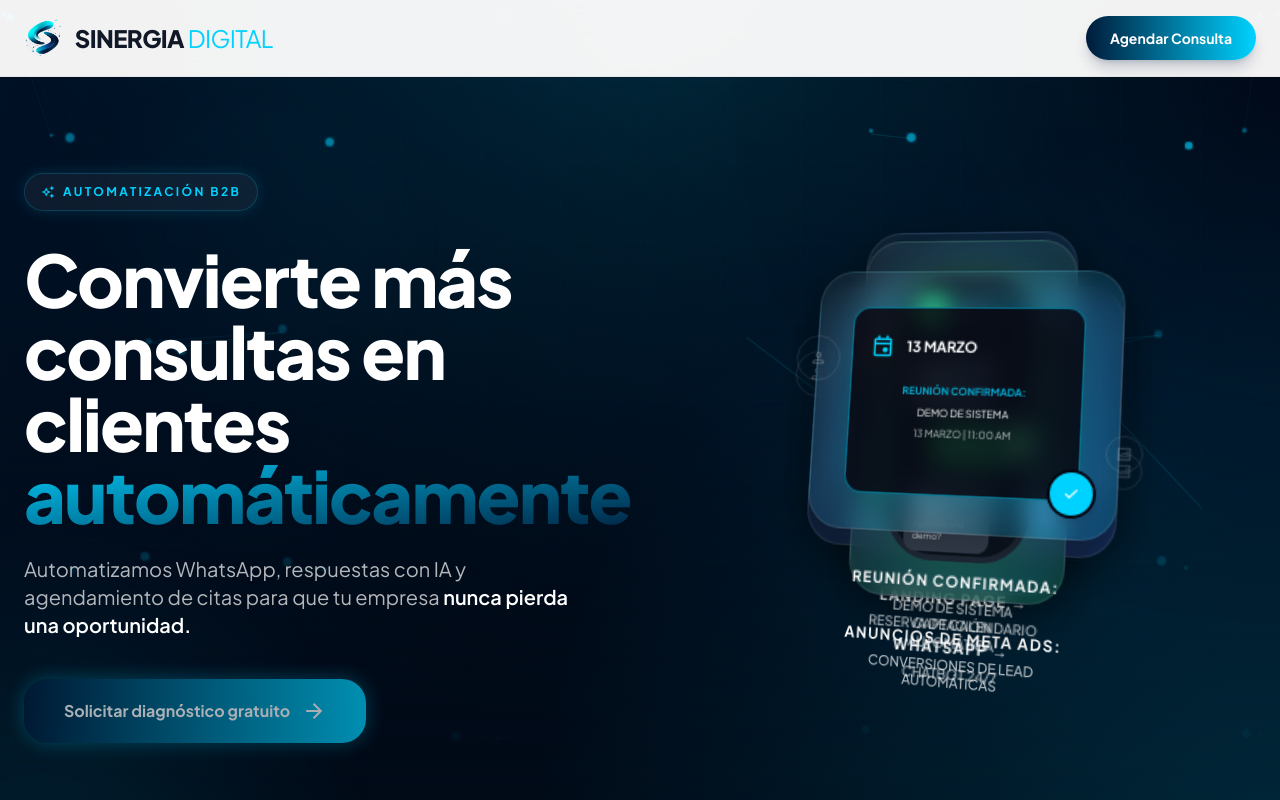
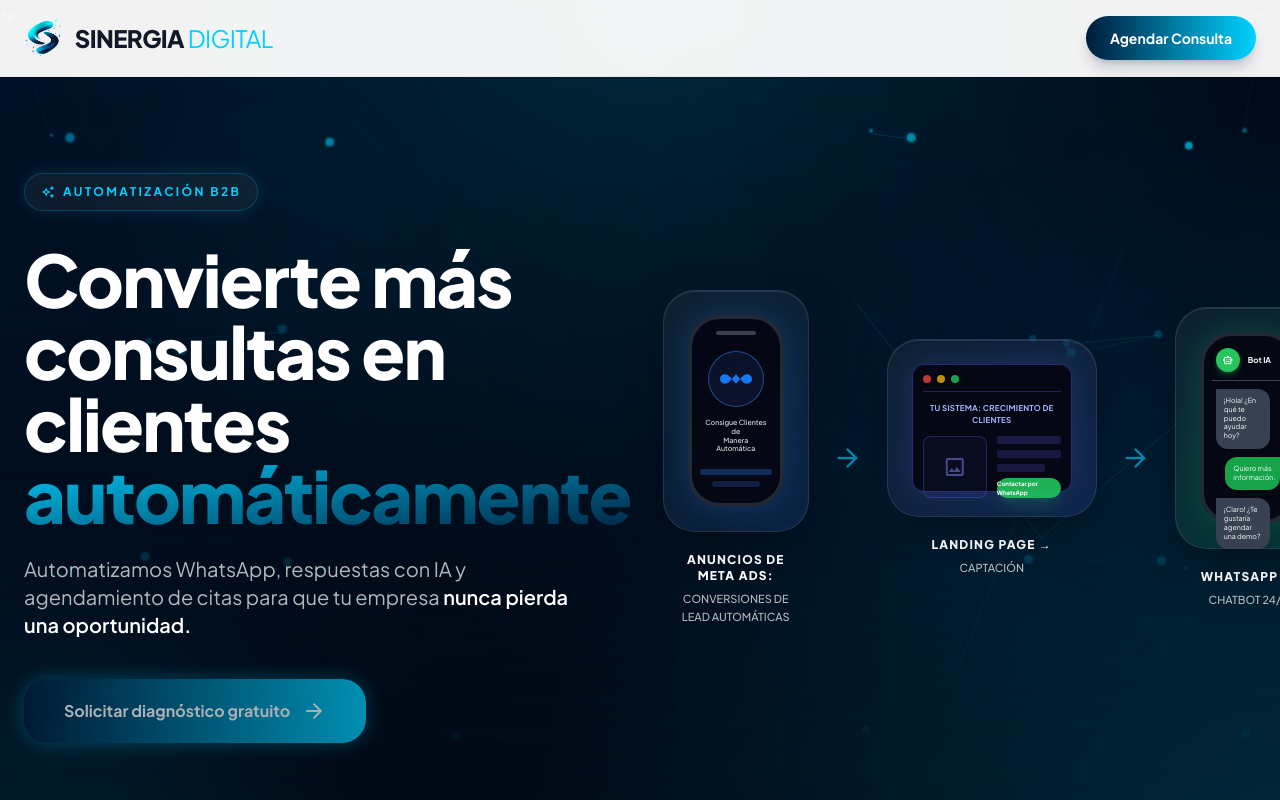
Before and after one commit to monetizarcuentas-max/Landing-AI-studio, a React (Vite) app: page / in a window 1280 px wide. Shown: the top 800 px of the page. Built offline with nearby package versions, Linux system fonts and the light colour scheme.

Commit message:
feat: Improve hero section layout and animation
Refactor Hero component layout to better accommodate the WorkflowAnimation.
Enhance WorkflowAnimation component with improved styling and visual clarity for the Meta Ads step.

```diff
--- a/components/Hero.tsx
+++ b/components/Hero.tsx
@@ -40,11 +40,8 @@ const Hero: React.FC = () => {
         </div>
 
         {/* Hero Visual Element - Animated Workflow */}
-        <div className="hidden lg:block flex-1 relative w-full h-[500px] perspective-1000">
-          <div
-            className="relative w-full h-full flex items-center justify-center transition-transform duration-700 hover:rotate-y-[-5deg] hover:rotate-x-[2deg]"
-            style={{ transform: 'rotateY(-12deg) rotateX(5deg) rotateZ(2deg)' }}
-          >
+        <div className="w-full lg:flex-1 relative mt-16 lg:mt-0">
+          <div className="relative w-full flex items-center justify-center">
             <WorkflowAnimation />
           </div>
         </div>
--- a/components/WorkflowAnimation.tsx
+++ b/components/WorkflowAnimation.tsx
@@ -6,198 +6,202 @@ const steps = [
     id: 'meta',
     title: 'ANUNCIOS DE META ADS:',
     subtitle: 'CONVERSIONES DE LEAD AUTOMÁTICAS',
-    finalX: -240,
     icon: (
-      <div className="relative w-24 h-48 bg-dark/80 rounded-[2rem] border-4 border-gray-800 flex flex-col items-center p-2 shadow-[0_0_30px_rgba(59,130,246,0.3)]">
-        <div className="w-10 h-1 bg-gray-800 rounded-full mb-4 mt-1"></div>
-        <div className="w-16 h-16 rounded-full border-2 border-blue-500 flex items-center justify-center mb-4 relative">
+      <div className="relative w-24 h-48 bg-dark/90 rounded-[2rem] border-4 border-gray-800 flex flex-col items-center p-2 shadow-[0_0_30px_rgba(59,130,246,0.2)]">
+        <div className="w-10 h-1 bg-gray-700 rounded-full mb-4 mt-1"></div>
+        <div className="w-14 h-14 rounded-full border border-blue-500/50 flex items-center justify-center mb-3 relative bg-blue-500/10">
           <svg viewBox="0 0 24 24" fill="#1877F2" className="w-8 h-8">
             <path d="M20.5 8.5c-1.4 0-2.7.6-3.7 1.7L12 15.5l-4.8-5.3C6.2 9.1 4.9 8.5 3.5 8.5 1.6 8.5 0 10.1 0 12s1.6 3.5 3.5 3.5c1.4 0 2.7-.6 3.7-1.7L12 8.5l4.8 5.3c1 1.1 2.3 1.7 3.7 1.7 1.9 0 3.5-1.6 3.5-3.5s-1.6-3.5-3.5-3.5z"/>
           </svg>
         </div>
-        <div className="w-full h-2 bg-blue-500/20 rounded mb-2"></div>
-        <div className="w-3/4 h-2 bg-blue-500/20 rounded"></div>
+        <div className="text-[7px] text-center text-white/90 font-medium leading-tight px-1">
+          Consigue Clientes de<br/>Manera Automática
+        </div>
+        <div className="mt-auto w-full flex flex-col gap-1.5 mb-2">
+          <div className="w-full h-1.5 bg-blue-500/30 rounded-full"></div>
+          <div className="w-2/3 h-1.5 bg-blue-500/20 rounded-full mx-auto"></div>
+        </div>
       </div>
     ),
-    color: 'rgba(59,130,246,0.2)'
+    color: 'rgba(59,130,246,0.15)'
   },
   {
     id: 'landing',
     title: 'LANDING PAGE →',
     subtitle: 'CAPTACIÓN',
-    finalX: -80,
     icon: (
-      <div className="relative w-40 h-32 bg-dark/80 rounded-xl border border-indigo-500/50 flex flex-col p-2 shadow-[0_0_30px_rgba(99,102,241,0.3)]">
-        <div className="flex gap-1 mb-2 border-b border-indigo-500/30 pb-2">
-          <div className="w-2 h-2 rounded-full bg-red-500"></div>
-          <div className="w-2 h-2 rounded-full bg-yellow-500"></div>
-          <div className="w-2 h-2 rounded-full bg-green-500"></div>
+      <div className="relative w-40 h-32 bg-dark/90 rounded-xl border border-indigo-500/40 flex flex-col p-2.5 shadow-[0_0_30px_rgba(99,102,241,0.2)]">
+        <div className="flex gap-1.5 mb-2.5 border-b border-indigo-500/30 pb-2">
+          <div className="w-2 h-2 rounded-full bg-red-500/80"></div>
+          <div className="w-2 h-2 rounded-full bg-yellow-500/80"></div>
+          <div className="w-2 h-2 rounded-full bg-green-500/80"></div>
         </div>
-        <div className="text-[8px] text-center text-indigo-300 font-bold mb-2">TU SISTEMA: CRECIMIENTO DE CLIENTES</div>
-        <div className="flex gap-2 h-full">
-          <div className="w-1/2 h-full border border-indigo-500/30 rounded flex items-center justify-center">
-            <span className="material-symbols-outlined text-indigo-500/50 text-2xl">image</span>
+        <div className="text-[8px] text-center text-indigo-300 font-bold mb-2.5 tracking-wide">TU SISTEMA: CRECIMIENTO DE CLIENTES</div>
+        <div className="flex gap-2.5 h-full">
+          <div className="w-1/2 h-full border border-indigo-500/30 rounded-lg flex items-center justify-center bg-indigo-500/5">
+            <span className="material-symbols-outlined text-indigo-400/50 text-2xl">image</span>
           </div>
-          <div className="w-1/2 flex flex-col gap-1">
-            <div className="w-full h-3 bg-indigo-500/20 rounded"></div>
-            <div className="w-full h-3 bg-indigo-500/20 rounded"></div>
-            <div className="w-full h-3 bg-indigo-500/20 rounded"></div>
-            <div className="w-full h-4 bg-indigo-500 rounded mt-auto flex items-center justify-center">
-              <span className="text-[5px] text-white font-bold">Contactar por WhatsApp</span>
+          <div className="w-1/2 flex flex-col gap-1.5">
+            <div className="w-full h-2 bg-indigo-500/20 rounded-sm"></div>
+            <div className="w-full h-2 bg-indigo-500/20 rounded-sm"></div>
+            <div className="w-3/4 h-2 bg-indigo-500/20 rounded-sm"></div>
+            <div className="w-full h-5 bg-green-500/90 rounded mt-auto flex items-center justify-center shadow-lg shadow-green-500/20">
+              <span className="text-[6px] text-white font-bold">Contactar por WhatsApp</span>
             </div>
           </div>
         </div>
       </div>
     ),
-    color: 'rgba(99,102,241,0.2)'
+    color: 'rgba(99,102,241,0.15)'
   },
   {
     id: 'whatsapp',
     title: 'WHATSAPP →',
     subtitle: 'CHATBOT 24/7',
-    finalX: 80,
     icon: (
-      <div className="relative w-24 h-48 bg-dark/80 rounded-[2rem] border-4 border-gray-800 flex flex-col p-2 shadow-[0_0_30px_rgba(34,197,94,0.3)]">
-        <div className="flex items-center gap-2 border-b border-gray-700 pb-2 mb-2">
-          <div className="w-6 h-6 rounded-full bg-green-500 flex items-center justify-center">
-            <span className="material-symbols-outlined text-white text-[10px]">smart_toy</span>
+      <div className="relative w-24 h-48 bg-dark/90 rounded-[2rem] border-4 border-gray-800 flex flex-col p-2 shadow-[0_0_30px_rgba(34,197,94,0.2)]">
+        <div className="flex items-center gap-2 border-b border-gray-700 pb-2 mb-2 mt-1 px-1">
+          <div className="w-6 h-6 rounded-full bg-green-500 flex items-center justify-center shadow-md shadow-green-500/30">
+            <span className="material-symbols-outlined text-white text-[12px]">smart_toy</span>
           </div>
-          <div className="text-[6px] text-white font-bold">Bot IA</div>
+          <div className="text-[8px] text-white font-bold">Bot IA</div>
         </div>
-        <div className="flex flex-col gap-2">
-          <div className="self-start bg-gray-700 text-white text-[6px] p-1.5 rounded-r-lg rounded-bl-lg max-w-[80%]">
+        <div className="flex flex-col gap-2 px-1">
+          <div className="self-start bg-gray-700 text-white text-[7px] p-2 rounded-r-xl rounded-bl-xl max-w-[85%] leading-tight shadow-sm">
             ¡Hola! ¿En qué te puedo ayudar hoy?
           </div>
-          <div className="self-end bg-green-600 text-white text-[6px] p-1.5 rounded-l-lg rounded-br-lg max-w-[80%]">
+          <div className="self-end bg-green-600 text-white text-[7px] p-2 rounded-l-xl rounded-br-xl max-w-[85%] leading-tight shadow-sm">
             Quiero más información.
           </div>
-          <div className="self-start bg-gray-700 text-white text-[6px] p-1.5 rounded-r-lg rounded-bl-lg max-w-[80%]">
+          <div className="self-start bg-gray-700 text-white text-[7px] p-2 rounded-r-xl rounded-bl-xl max-w-[85%] leading-tight shadow-sm">
             ¡Claro! ¿Te gustaría agendar una demo?
           </div>
         </div>
-        <div className="absolute -right-3 top-1/2 w-8 h-8 rounded-full bg-green-500 flex items-center justify-center border-2 border-dark shadow-lg">
-          <svg viewBox="0 0 24 24" fill="white" className="w-5 h-5">
-            <path d="M17.472 14.382c-.297-.149-1.758-.867-2.03-.967-.273-.099-.471-.148-.67.15-.197.297-.767.966-.94 1.164-.173.199-.347.223-.644.075-.297-.15-1.255-.463-2.39-1.475-.888-.788-1.487-1.761-1.663-2.06-.173-.297-.018-.458.13-.606.134-.133.298-.347.446-.52.149-.174.198-.298.298-.497.099-.198.05-.371-.025-.52-.075-.149-.669-1.612-.916-2.207-.242-.579-.487-.5-.669-.51a12.8 12.8 0 0 0-.57-.01c-.198 0-.52.074-.792.372-.272.297-1.04 1.016-1.04 2.479 0 1.462 1.065 2.875 1.213 3.074.149.198 2.096 3.2 5.077 4.487.709.306 1.262.489 1.694.625.712.227 1.36.195 1.871.118.571-.085 1.758-.719 2.006-1.413.248-.694.248-1.289.173-1.413-.074-.124-.272-.198-.57-.347m-5.421 7.403h-.004a9.87 9.87 0 0 1-5.031-1.378l-.361-.214-3.741.982.998-3.648-.235-.374a9.86 9.86 0 0 1-1.51-5.26c.001-5.45 4.436-9.884 9.888-9.884 2.64 0 5.122 1.03 6.988 2.898a9.825 9.825 0 0 1 2.893 6.994c-.003 5.45-4.437 9.884-9.885 9.884m8.413-18.297A11.815 11.815 0 0 0 12.05 0C5.495 0 .16 5.335.157 11.892c0 2.096.547 4.142 1.588 5.945L.057 24l6.305-1.654a11.882 11.882 0 0 0 5.683 1.448h.005c6.554 0 11.89-5.335 11.893-11.893a11.821 11.821 0 0 0-3.48-8.413Z"/>
-          </svg>
-        </div>
       </div>
     ),
-    color: 'rgba(34,197,94,0.2)'
+    color: 'rgba(34,197,94,0.15)'
   },
   {
     id: 'calendar',
     title: 'REUNIÓN CONFIRMADA:',
     subtitle: 'DEMO DE SISTEMA\nRESERVA DE CALENDARIO AUTOMÁTICA',
-    finalX: 240,
     icon: (
-      <div className="relative w-40 h-32 bg-dark/80 rounded-xl border border-accent/50 flex flex-col p-3 shadow-[0_0_30px_rgba(0,210,255,0.3)]">
-        <div className="flex items-center gap-2 mb-3">
-          <span className="material-symbols-outlined text-accent text-lg">event</span>
-          <span className="text-[10px] text-white font-bold">13 MARZO</span>
+      <div className="relative w-40 h-32 bg-dark/90 rounded-xl border border-accent/40 flex flex-col p-3 shadow-[0_0_30px_rgba(0,210,255,0.2)]">
+        <div className="flex items-center gap-2 mb-3 border-b border-accent/20 pb-2">
+          <span className="material-symbols-outlined text-accent text-xl">event</span>
+          <span className="text-[10px] text-white font-bold tracking-wider">13 MARZO</span>
         </div>
-        <div className="text-[7px] text-accent/80 font-bold text-center mb-1">REUNIÓN CONFIRMADA:</div>
-        <div className="text-[7px] text-white text-center mb-1">DEMO DE SISTEMA</div>
-        <div className="text-[7px] text-white/70 text-center">13 MARZO | 11:00 AM</div>
-        <div className="absolute -bottom-3 -right-3 w-8 h-8 rounded-full bg-accent flex items-center justify-center border-2 border-dark shadow-lg">
-          <span className="material-symbols-outlined text-white text-sm">check</span>
+        <div className="text-[8px] text-accent/90 font-bold text-center mb-1.5 tracking-wide">REUNIÓN CONFIRMADA:</div>
+        <div className="text-[8px] text-white font-medium text-center mb-2.5">DEMO DE SISTEMA</div>
+        <div className="text-[8px] text-white/80 text-center bg-white/5 py-1.5 rounded-md border border-white/5">13 MARZO | 11:00 AM</div>
+        <div className="absolute -bottom-3 -right-3 w-8 h-8 rounded-full bg-accent flex items-center justify-center border-2 border-dark shadow-[0_0_15px_rgba(0,210,255,0.5)]">
+          <span className="material-symbols-outlined text-dark text-sm font-bold">check</span>
         </div>
       </div>
     ),
-    color: 'rgba(0,210,255,0.2)'
+    color: 'rgba(0,210,255,0.15)'
   }
 ];
 
-const T = 16; // Total loop duration
+const T = 14; // Total loop duration
 
 const getStepAnimation = (i: number) => {
-  const stepDuration = 1 / 4;
-  const start = i * stepDuration;
-  const enter = start + 0.05;
-  const holdCenter = enter + 0.1;
-  const moveToFinal = holdCenter + 0.05;
+  const t0 = (i * 1.5) / T;
+  const t1 = (i * 1.5 + 0.8) / T;
+  const t2 = 12 / T;
+  const t3 = 12.5 / T;
 
   return {
-    times: [0, start, enter, holdCenter, moveToFinal, 1],
-    opacity: [0, 0, 1, 1, 1, 1],
-    scale: [0.5, 0.5, 1.5, 1.5, 1, 1],
-    x: [0, 0, 0, 0, steps[i].finalX, steps[i].finalX],
-    y: [50, 50, 0, 0, 0, 0],
-    zIndex: [0, 0, 50, 50, 10, 10]
+    times: [0, t0, t1, t2, t3, 1],
+    opacity: [0, 0, 1, 1, 0, 0],
+    x: [40, 40, 0, 0, -40, -40],
+  };
+};
+
+const getArrowAnimation = (i: number) => {
+  const t0 = (i * 1.5 + 0.8) / T;
+  const t1 = (i * 1.5 + 1.2) / T;
+  const t2 = 12 / T;
+  const t3 = 12.5 / T;
+
+  return {
+    times: [0, t0, t1, t2, t3, 1],
+    opacity: [0, 0, 1, 1, 0, 0],
+    scale: [0.5, 0.5, 1, 1, 0.5, 0.5],
   };
 };
 
 const WorkflowAnimation: React.FC = () => {
   return (
-    <div className="relative w-full max-w-[800px] h-[400px] mx-auto flex items-center justify-center perspective-1000">
-
-      {/* Network Background (Static representation of the dots) */}
-      <div className="absolute inset-0 opacity-30 pointer-events-none">
-        <svg width="100%" height="100%" xmlns="http://www.w3.org/2000/svg">
+    <div className="relative w-full max-w-6xl mx-auto flex flex-col lg:flex-row items-center justify-center gap-4 lg:gap-6 py-10">
+      {/* Background Network */}
+      <div className="absolute inset-0 opacity-30 pointer-events-none overflow-hidden">
+        <svg width="100%" height="100%" xmlns="http://www.w3.org/2000/svg" className="absolute top-1/2 left-1/2 -translate-x-1/2 -translate-y-1/2 min-w-[800px] min-h-[800px]">
           <defs>
             <radialGradient id="glow" cx="50%" cy="50%" r="50%">
-              <stop offset="0%" stopColor="#00D2FF" stopOpacity="1" />
+              <stop offset="0%" stopColor="#00D2FF" stopOpacity="0.8" />
               <stop offset="100%" stopColor="#00D2FF" stopOpacity="0" />
             </radialGradient>
           </defs>
-          {/* Just a few representative lines and dots for the background vibe */}
-          <line x1="10%" y1="20%" x2="30%" y2="40%" stroke="#00D2FF" strokeWidth="1" opacity="0.5" />
-          <line x1="30%" y1="40%" x2="70%" y2="30%" stroke="#00D2FF" strokeWidth="1" opacity="0.5" />
-          <line x1="70%" y1="30%" x2="90%" y2="60%" stroke="#00D2FF" strokeWidth="1" opacity="0.5" />
-          <circle cx="10%" cy="20%" r="4" fill="url(#glow)" />
-          <circle cx="30%" cy="40%" r="6" fill="url(#glow)" />
-          <circle cx="70%" cy="30%" r="5" fill="url(#glow)" />
-          <circle cx="90%" cy="60%" r="4" fill="url(#glow)" />
+          <line x1="20%" y1="30%" x2="40%" y2="60%" stroke="#00D2FF" strokeWidth="1" opacity="0.4" />
+          <line x1="40%" y1="60%" x2="60%" y2="40%" stroke="#00D2FF" strokeWidth="1" opacity="0.4" />
+          <line x1="60%" y1="40%" x2="80%" y2="70%" stroke="#00D2FF" strokeWidth="1" opacity="0.4" />
+          <line x1="30%" y1="80%" x2="50%" y2="20%" stroke="#00D2FF" strokeWidth="1" opacity="0.2" />
+          <circle cx="20%" cy="30%" r="4" fill="url(#glow)" />
+          <circle cx="40%" cy="60%" r="6" fill="url(#glow)" />
+          <circle cx="60%" cy="40%" r="5" fill="url(#glow)" />
+          <circle cx="80%" cy="70%" r="4" fill="url(#glow)" />
+          <circle cx="30%" cy="80%" r="3" fill="url(#glow)" />
+          <circle cx="50%" cy="20%" r="5" fill="url(#glow)" />
         </svg>
       </div>
 
-      {/* Main Container for Steps */}
-      <div className="relative w-full h-full flex items-center justify-center">
-
-        {/* Connecting Line (Appears after all are in place) */}
-        <motion.div
-          className="absolute top-1/2 left-1/2 -translate-y-1/2 h-0.5 bg-gradient-to-r from-blue-500 via-indigo-500 to-accent z-0"
-          animate={{
-            width: ["0%", "0%", "0%", "80%", "80%"],
-            x: ["-50%", "-50%", "-50%", "-50%", "-50%"],
-            opacity: [0, 0, 0, 1, 1]
-          }}
-          transition={{ duration: T, repeat: Infinity, ease: "easeInOut", times: [0, 0.7, 0.8, 0.9, 1] }}
-        />
-
-        {steps.map((step, i) => (
+      {steps.map((step, i) => (
+        <React.Fragment key={step.id}>
           <motion.div
-            key={step.id}
-            className="absolute flex flex-col items-center"
+            className="flex flex-col items-center z-10 w-full max-w-[280px] lg:max-w-[220px] xl:max-w-[260px]"
             animate={getStepAnimation(i)}
-            transition={{ duration: T, repeat: Infinity, ease: "easeInOut" }}
+            transition={{ duration: T, repeat: Infinity, ease: "easeOut" }}
           >
             {/* Glass Panel */}
             <div
-              className="relative p-6 rounded-2xl backdrop-blur-md border border-white/10 flex flex-col items-center justify-center"
+              className="relative p-5 lg:p-6 rounded-3xl backdrop-blur-xl border border-white/10 flex flex-col items-center justify-center w-full"
               style={{
-                background: `linear-gradient(135deg, rgba(255,255,255,0.05) 0%, ${step.color} 100%)`,
-                boxShadow: `0 8px 32px 0 rgba(0, 0, 0, 0.37)`
+                background: `linear-gradient(145deg, rgba(255,255,255,0.05) 0%, ${step.color} 100%)`,
+                boxShadow: `0 10px 40px -10px rgba(0,0,0,0.5), inset 0 1px 0 rgba(255,255,255,0.1)`
               }}
             >
-              {/* Floating decorative elements behind icon */}
-              <div className="absolute -left-4 top-1/4 w-8 h-8 rounded-full border border-white/20 flex items-center justify-center opacity-50">
-                <span className="material-symbols-outlined text-white/50 text-sm">person</span>
-              </div>
-              <div className="absolute -right-4 bottom-1/4 w-6 h-6 rounded-full border border-white/20 flex items-center justify-center opacity-50">
-                <span className="material-symbols-outlined text-white/50 text-xs">analytics</span>
-              </div>
-
               {step.icon}
             </div>
 
             {/* Text Below */}
-            <div className="mt-6 text-center max-w-[160px]">
-              <h3 className="text-[10px] font-bold text-white tracking-widest mb-1">{step.title}</h3>
-              <p className="text-[9px] text-white/70 font-medium leading-tight whitespace-pre-line">{step.subtitle}</p>
+            <div className="mt-5 text-center w-full px-2">
+              <h3 className="text-[11px] lg:text-xs font-extrabold text-white tracking-widest mb-1.5 uppercase">{step.title}</h3>
+              <p className="text-[10px] lg:text-[11px] text-white/70 font-medium leading-relaxed whitespace-pre-line uppercase">{step.subtitle}</p>
             </div>
           </motion.div>
-        ))}
-      </div>
+
+          {/* Arrow connecting steps */}
+          {i < steps.length - 1 && (
+            <motion.div
+              className="hidden lg:flex items-center justify-center text-accent/60 z-0"
+              animate={getArrowAnimation(i)}
+              transition={{ duration: T, repeat: Infinity, ease: "easeOut" }}
+            >
+              <span className="material-symbols-outlined text-3xl">arrow_forward</span>
+            </motion.div>
+          )}
+          {i < steps.length - 1 && (
+            <motion.div
+              className="flex lg:hidden items-center justify-center text-accent/60 z-0 my-2"
+              animate={getArrowAnimation(i)}
+              transition={{ duration: T, repeat: Infinity, ease: "easeOut" }}
+            >
+              <span className="material-symbols-outlined text-3xl">arrow_downward</span>
+            </motion.div>
+          )}
+        </React.Fragment>
+      ))}
     </div>
   );
 };
```
